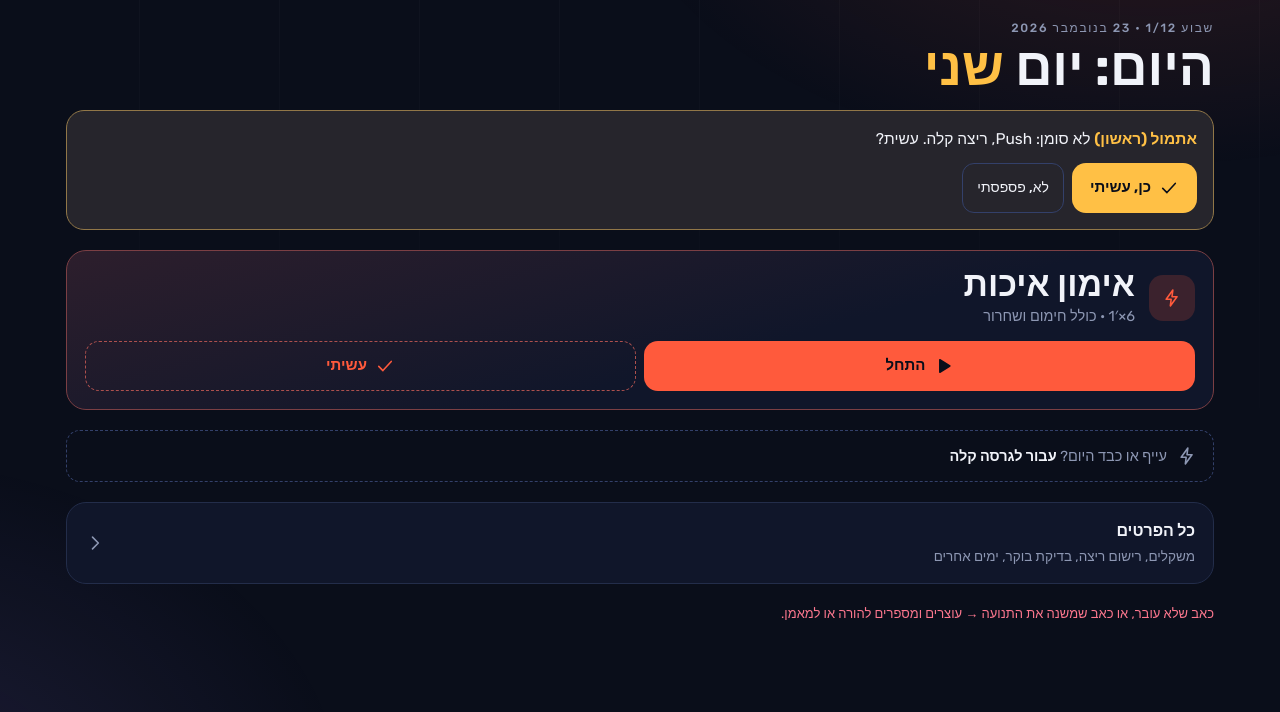
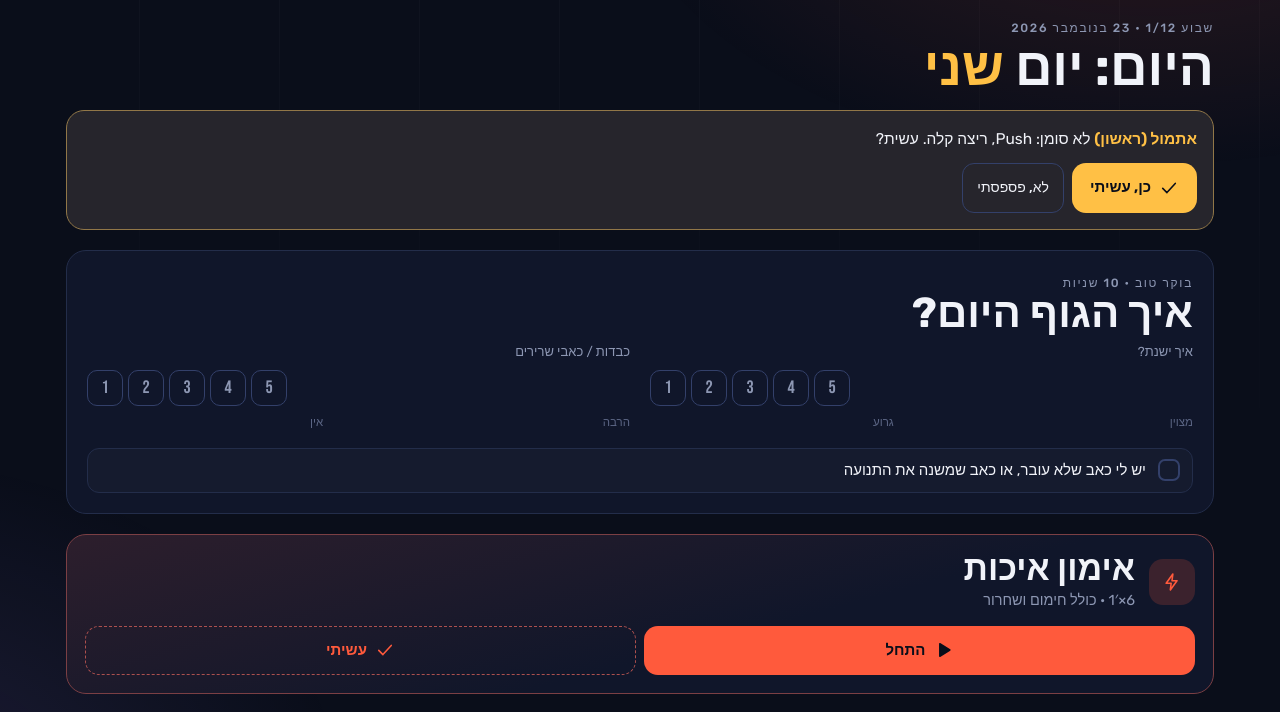
Before and after one commit to Amitmatyas/maslul12, a website: page index.html in a window 1280 px wide. Shown: the part 64-776 px from the top of the page. Drawn offline with Linux system fonts and the light colour scheme; a web font is replaced by a local one.

Commit message:
Simple screen: morning check and day rating
Co-Authored-By: Claude Opus 5.5 <noreply@anthropic.com>

```diff
--- a/index.html
+++ b/index.html
@@ -1007,9 +1007,12 @@ function viewToday(){const t=todayIso(),It=info(t);
   if(It.st==='in')h+=nudges(d,I,true);
   if(planOf(d))h+=coachLine(d);
   const todo=bl.filter(b=>b.type!=='rest');
+  // what still needs doing today: morning check first, then the workouts, then a rating once they are done
+  let sg=null;if(It.st==='in'&&todo.length){if(!(e.sleep&&e.sore))h+=readyCard(d,I);else{sg=readySuggest(d,I);if(sg)h+=sugg(sg,d)}}
   if(It.st==='in'&&todo.length&&todo.every(b=>isDone(d,b)))h+=`<section class="s-alldone">${ic('check')}<div><b>סיימת את היום!</b><span>כל הכבוד. מחר: ${dayBlocks(addDays(d,1)).map(blkName).join(' + ')||'סוף המחזור'}.</span></div></section>`;
   h+=bl.map(b=>simpleTask(d,b,It.st==='in')).join('');
-  if(It.st==='in'&&todo.some(b=>!isDone(d,b)))h+=`<button class="s-easy" data-act="easy-mode" data-d="${d}">${e.easyMode?`${ic('check')}<span><b>גרסה קלה פעילה</b> · לחזור לתוכנית הרגילה</span>`:`${ic('bolt')}<span>עייף או כבד היום? <b>עבור לגרסה קלה</b></span>`}</button>`;
+  if(It.st==='in'&&todo.some(b=>!isDone(d,b))&&!(sg&&sg.btn))h+=`<button class="s-easy" data-act="easy-mode" data-d="${d}">${e.easyMode?`${ic('check')}<span><b>גרסה קלה פעילה</b> · לחזור לתוכנית הרגילה</span>`:`${ic('bolt')}<span>עייף או כבד היום? <b>עבור לגרסה קלה</b></span>`}</button>`;
+  if(It.st==='in'&&todo.length&&todo.every(b=>isDone(d,b))&&!e.rpe)h+=`<section class="panel"><span class="eyebrow">עוד דבר אחד</span><h2 style="margin:4px 0 12px">כמה קשה היה היום?</h2>${scaleRow(d,'rpe',10,'rpe','קל מאוד','מקסימלי')}</section>`;
   h+=`<button class="s-more" data-act="day-full" data-d="${d}"><span><b>כל הפרטים</b>משקלים, רישום ריצה, בדיקת בוקר, ימים אחרים</span>${ic('prev')}</button>`;
   h+=`<p class="flagline">כאב שלא עובר, או כאב שמשנה את התנועה → עוצרים ומספרים להורה או למאמן.</p>`;
   return h+'</div>'}
```
